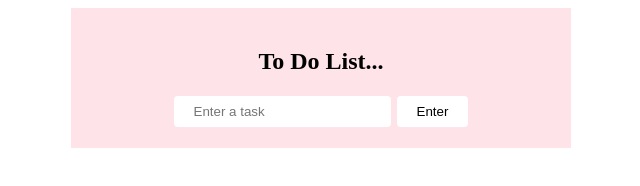
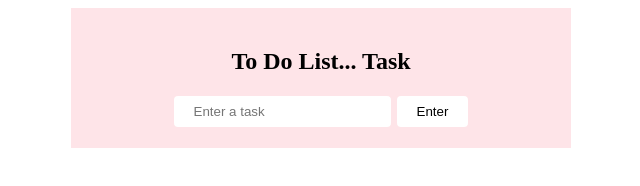
Before and after one commit to shreyasibhowmik387/todo, a plain HTML site: page index.html in a window 1280 px wide. Shown: the whole page, without its empty margins (319-959 px from the left). Drawn offline with Linux system fonts and the light colour scheme.

Commit message:
second  commit

```diff
--- a/index.html
+++ b/index.html
@@ -11,7 +11,7 @@
 <body>
     <div class="container">
         <div class="top">
-            <h2>To Do List...</h2>
+            <h2>To Do List... Task</h2>
             <input type="text" id="input" placeholder="Enter a task">
             <button id="btn" class="btn">Enter</button>
         </div>
```
